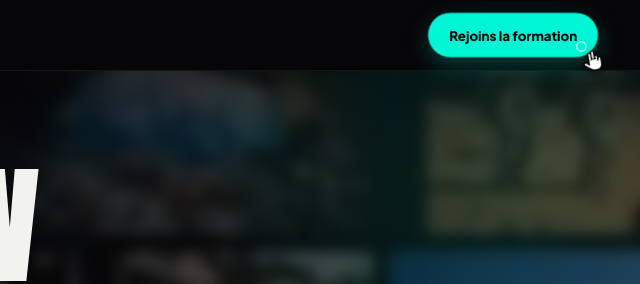
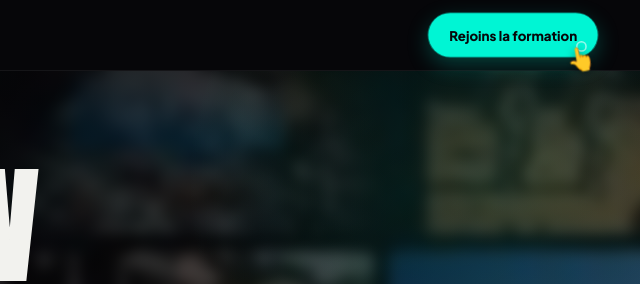
Before and after one commit to kingaristide225-boop/ia-academy, a plain HTML site: page index.html in a window 1280 px wide. Shown: the top 284 px of the page, 638-1278 px from the left. Drawn offline with nearby package versions, Linux system fonts and the light colour scheme.

Commit message:
Bouton du haut : vrai doigt à la place de la main dessinée
Co-Authored-By: Claude Opus 5.5 <noreply@anthropic.com>
Claude-Session: https://claude.ai/code/session_01Roid3iiuR8yqwBH98iwp6M

```diff
--- a/index.html
+++ b/index.html
@@ -65,7 +65,7 @@ html.s-js .s-rv[style*="grid"].in>*{opacity:1;transform:none}
 @keyframes sType{to{opacity:1}}
 @media (prefers-reduced-motion: reduce){.s-l,.s-t{opacity:1!important;animation:none!important}.s-js .s-rv,.s-js .s-rv[style*="grid"]>*{opacity:1!important;transform:none!important;filter:none!important}.s-emblem,.s-glow,.s-caret,.s-band,.s-row-l,.s-row-r,.s-scan,.s-rv{animation:none}.s-door{transition:none}.s-outline{-webkit-text-fill-color:#F2F2EE}}
 .s-cta-tap{animation:sPress 2s ease-in-out infinite}
-.s-hand{position:absolute;right:-8px;bottom:-22px;transform-origin:30% 10%;animation:sTap 2s ease-in-out infinite;filter:drop-shadow(0 3px 6px rgba(0,0,0,.5))}
+.s-hand{position:absolute;right:2px;bottom:-18px;font-size:28px;line-height:1;pointer-events:none;transform-origin:30% 10%;animation:sTap 2s ease-in-out infinite;filter:drop-shadow(0 3px 6px rgba(0,0,0,.5))}
 .s-ripple{position:absolute;right:10px;bottom:4px;width:14px;height:14px;border-radius:50%;border:2px solid #FFFFFF;opacity:0;animation:sRipple 2s ease-out infinite}
 @keyframes sTap{0%,100%{transform:translate(10px,10px) rotate(-10deg)}40%{transform:translate(0,0) rotate(-10deg)}50%{transform:translate(0,0) scale(.88) rotate(-10deg)}60%{transform:translate(0,0) rotate(-10deg)}}
 @keyframes sPress{0%,45%,60%,100%{transform:scale(1)}50%{transform:scale(.95)}}
@@ -142,7 +142,7 @@ html.s-js .s-rv[style*="grid"].in>*{opacity:1;transform:none}
 </div>
 <a href="#offre" class="s-cta-tap" style="position: relative; text-decoration: none; background: #00F5D4; color: #07070A; font-weight: 800; font-size: 14px; padding: 12px 22px; border-radius: 999px; min-height: 46px; display: inline-flex; align-items: center; gap: 8px; box-shadow: 0 0 0 1px rgba(0,245,212,0.4), 0 8px 24px rgba(0,245,212,0.25)">Rejoins la formation
 <span class="s-ripple" aria-hidden="true"></span>
-<svg class="s-hand" width="30" height="30" viewBox="0 0 24 24" aria-hidden="true"><path d="M9 11V5.5a1.5 1.5 0 0 1 3 0V10m0-.5V4a1.5 1.5 0 0 1 3 0v6m0-1.5a1.5 1.5 0 0 1 3 0V12m0-1.5a1.5 1.5 0 0 1 3 0V15c0 3.5-2.5 6-6 6h-1.5c-2 0-3.5-.8-4.7-2.3L4.4 15.3a1.6 1.6 0 0 1 2.4-2.1L9 15V11" fill="#FFFFFF" stroke="#07070A" stroke-width="1.4" stroke-linejoin="round" stroke-linecap="round"></path></svg>
+<span class="s-hand" aria-hidden="true">👆</span>
 </a>
 </div>
 </header>
```
